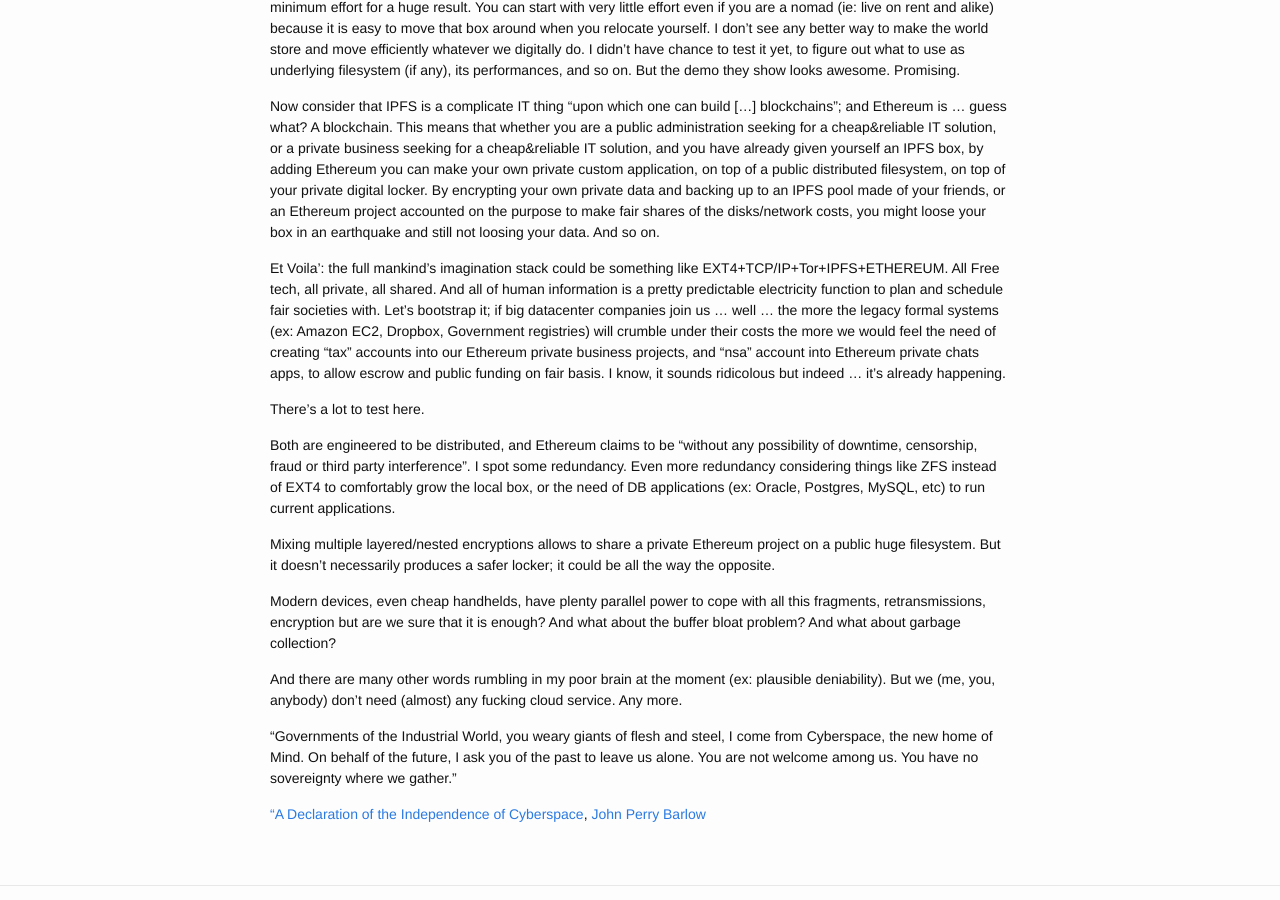
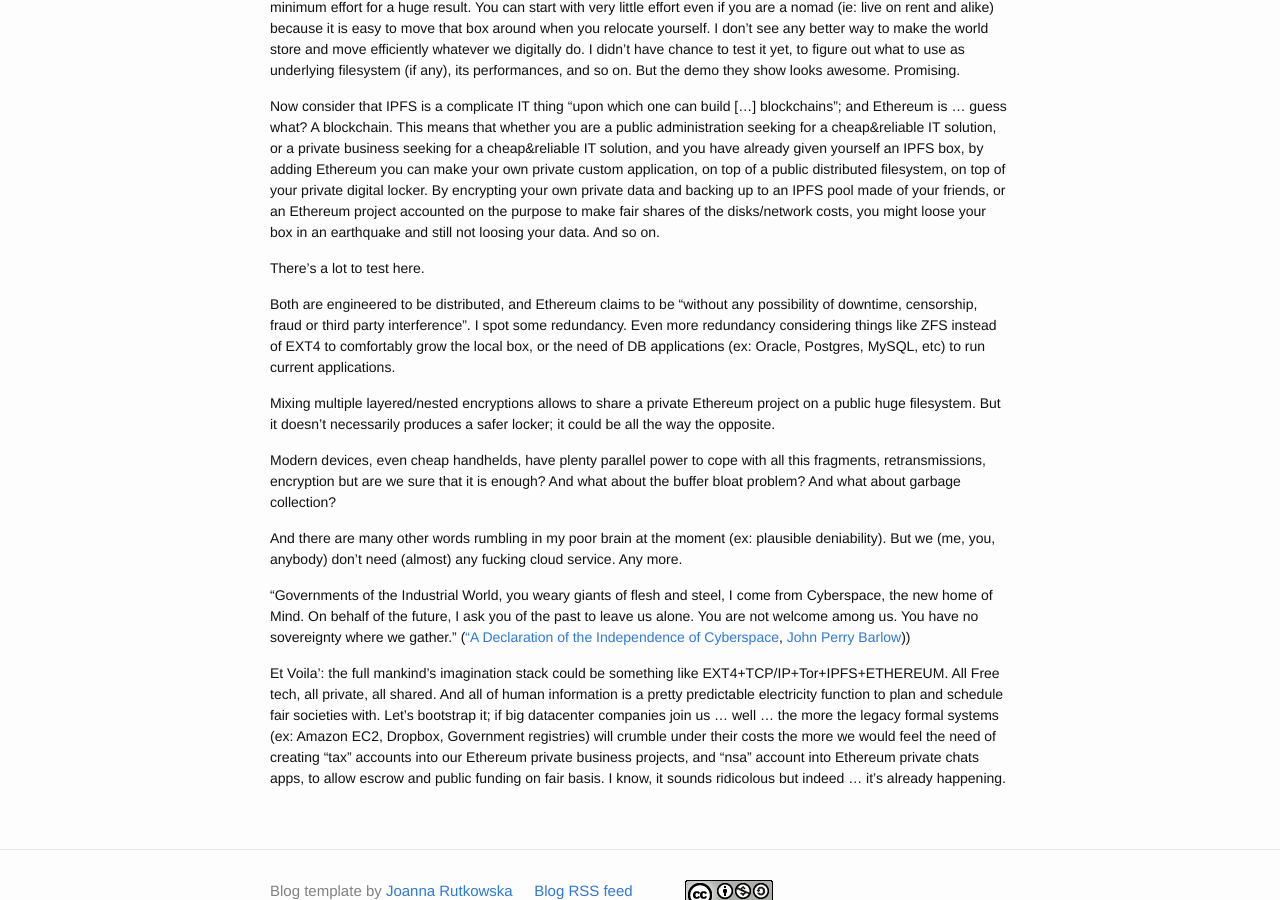
Before and after one commit to rootkovska/rootkovska.github.io, a Jekyll site: the page built from _posts/2015-12-15-Solution.md, in a window 1280 px wide and 900 px high, scrolled down 817 px. Built offline with Jekyll 4.4.1, drawn with Linux system fonts in a browser that asks for light colours; Markdown is read by kramdown in place of the engine named in the settings.

Commit message:
Beautify 4

```diff
--- a/_posts/2015-12-15-Solution.md
+++ b/_posts/2015-12-15-Solution.md
@@ -64,39 +64,24 @@ or an Ethereum project accounted on the purpose to make fair shares of the disks
 you might loose your box in an earthquake and still not loosing your data.
 And so on.
 
+There's a lot to test here.
+
+Both are engineered to be distributed, and Ethereum claims to be "without any possibility of downtime, censorship, fraud or third party interference". I spot some redundancy. Even more redundancy considering things like ZFS instead of EXT4 to comfortably grow the local box, or the need of DB applications (ex: Oracle, Postgres, MySQL, etc) to run current applications.
+
+Mixing multiple layered/nested encryptions allows to share a private Ethereum project on a public huge filesystem. But it doesn't necessarily produces a safer locker; it could be all the way the opposite.
+
+Modern devices, even cheap handhelds, have plenty parallel power to cope with all this fragments, retransmissions, encryption but are we sure that it is enough? And what about the buffer bloat problem? And what about garbage collection?
+
+And there are many other words rumbling in my poor brain at the moment (ex: plausible deniability). But we (me, you, anybody) don't need (almost) any fucking cloud service. Any more.
+
+"Governments of the Industrial World, you weary giants of flesh and steel, I come from Cyberspace, the new home of Mind. On behalf of the future, I ask you of the past to leave us alone. You are not welcome among us. You have no sovereignty where we gather."
+(["A Declaration of the Independence of Cyberspace](https://projects.eff.org/~barlow/Declaration-Final.html), [John Perry Barlow](https://homes.eff.org/~barlow/)))
+
 Et Voila': the full mankind's imagination stack could be something like EXT4+TCP/IP+Tor+IPFS+ETHEREUM.
-All Free tech, all private, all shared.  And all of human information is a pretty predictable electricity
+All Free tech, all private, all shared. And all of human information is a pretty predictable electricity
 function to plan and schedule fair societies with.
 Let's bootstrap it; if big datacenter companies join us ... well ... the more the legacy formal systems
 (ex: Amazon EC2, Dropbox, Government registries) will crumble under their costs
 the more we would feel the need of creating "tax" accounts into our Ethereum private business projects,
 and "nsa" account into Ethereum private chats apps, to allow escrow and public funding on fair basis.
 I know, it sounds ridicolous but indeed ... it's already happening.
-
-There's a lot to test here.
-
-Both are engineered to be distributed,
-and Ethereum claims to be "without any possibility of downtime, censorship,
-fraud or third party interference". I spot some redundancy.
-Even more redundancy considering things like ZFS instead of EXT4 to
-comfortably grow the local box, or the need of DB applications
-(ex: Oracle, Postgres, MySQL, etc) to run current applications.
-
-Mixing multiple layered/nested encryptions allows to share a private Ethereum
-project on a public huge filesystem. But it doesn't necessarily produces a safer locker;
-it could be all the way the opposite.
-
-Modern devices, even cheap handhelds, have plenty parallel power to cope with all this
-fragments, retransmissions, encryption but are we sure that it is enough?
-And what about the buffer bloat problem?
-And what about garbage collection?
-
-And there are many other words rumbling in my poor brain at the moment (ex: plausible deniability).
-But we (me, you, anybody) don't need (almost) any fucking cloud service. Any more.
-
-"Governments of the Industrial World, you weary giants of flesh and steel, I come from Cyberspace,
-the new home of Mind. On behalf of the future, I ask you of the past to leave us alone.
-You are not welcome among us. You have no sovereignty where we gather."
-
-["A Declaration of the Independence of Cyberspace](https://projects.eff.org/~barlow/Declaration-Final.html),
-[John Perry Barlow](https://homes.eff.org/~barlow/)
```
